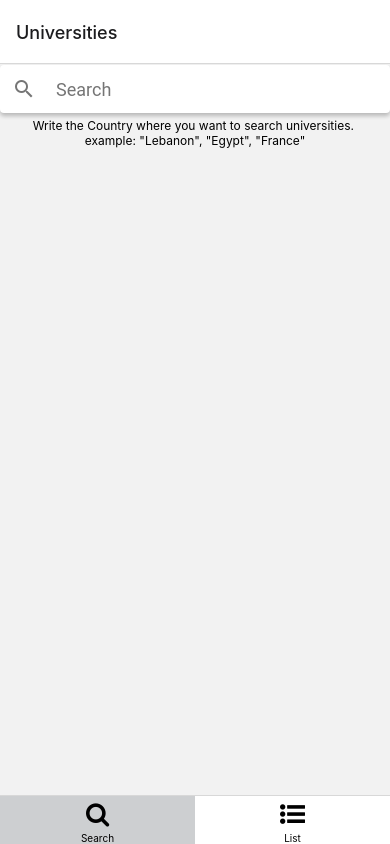
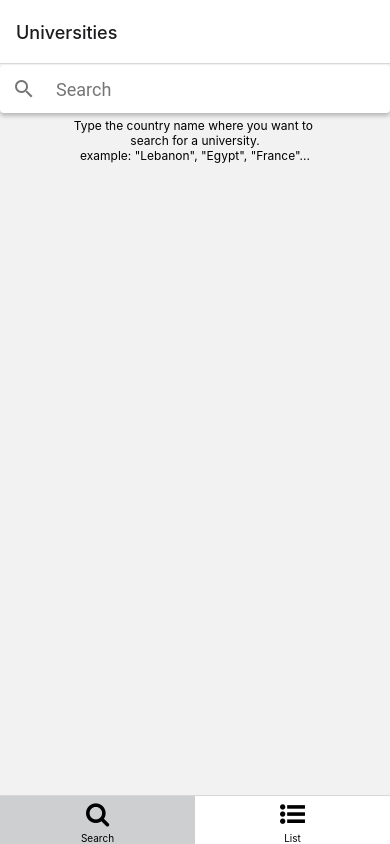
Before and after one commit to Mohamad-Yehya-Shahbour/ReactNative_Sample, a React Native app: screen /Universities in a window 390 px wide. Built offline with nearby package versions, Linux system fonts and the light colour scheme.

Commit message:
add realease changes

```diff
--- a/SearchScreens/SearchScreen.js
+++ b/SearchScreens/SearchScreen.js
@@ -1,4 +1,4 @@
-import { Text, View, StyleSheet,Pressable , FlatList, SafeAreaView, ActivityIndicator } from 'react-native';
+import { Text, View, StyleSheet,Pressable , FlatList, SafeAreaView, ActivityIndicator, TouchableOpacity } from 'react-native';
 import { Searchbar} from 'react-native-paper';
 import React, {useState, useEffect } from 'react';
 
@@ -40,11 +40,11 @@ function SearchScreen({ navigation }) {
         return (
           // Flat List Item
         <View style={{flex:1, alignItems:"center",justifyContent:"center"}} >
-            <Pressable style={styles.button} onPress={() => navigation.navigate('SearchItemDetails', {
+            <TouchableOpacity style={styles.button} onPress={() => navigation.navigate('SearchItemDetails', {
                 url: item.domains[0], title: item.name
             })}>
                 <Text style={styles.text}>{item.name}</Text>
-            </Pressable>
+            </TouchableOpacity>
         </View>
         );
       };
@@ -75,8 +75,9 @@ function SearchScreen({ navigation }) {
             />
           ) :
             <View>
-              <Text style={styles.info}>Write the Country where you want to search universities. </Text>
-              <Text style={styles.info}>example: "Lebanon", "Egypt", "France"</Text>
+              <Text style={styles.info}>Type the country name where you want to </Text>
+              <Text style={styles.info}>search for a university.</Text>
+              <Text style={styles.info}>example: "Lebanon", "Egypt", "France"...</Text>
             </View>
           }
 
```
Also changed, not shown: 2 other files (tests, documents, lock files or other folders).
